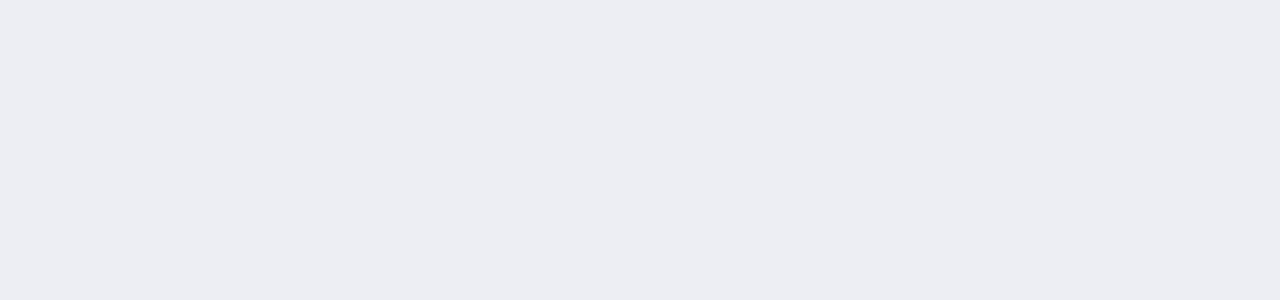
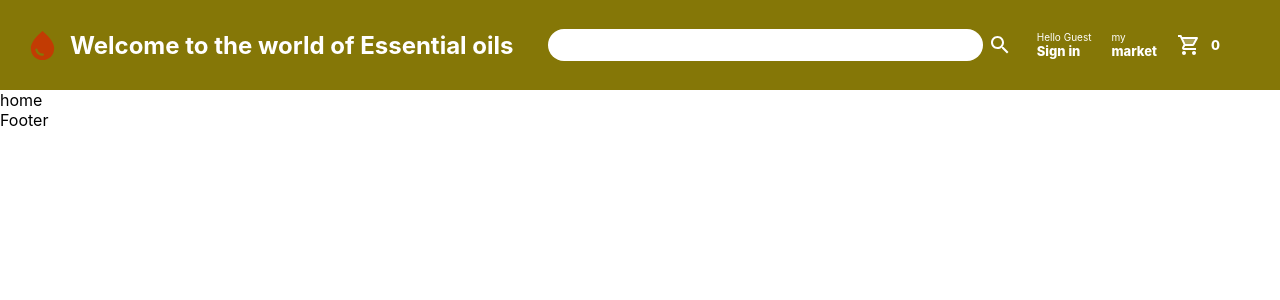
Before and after one commit to Jesha2/shop_market, a React (Create React App) app: page / in a window 1280 px wide. Shown: the top 300 px of the page. Built offline with nearby package versions, Linux system fonts and the light colour scheme.

Commit message:
Added the page Routers

```diff
--- a/package.json
+++ b/package.json
@@ -4,6 +4,10 @@
   "main": "server/server.js",
   "private": true,
   "dependencies": {
+    "@emotion/react": "^11.11.1",
+    "@emotion/styled": "^11.11.0",
+    "@mui/icons-material": "^5.14.9",
+    "@mui/material": "^5.14.10",
     "@testing-library/jest-dom": "^5.17.0",
     "@testing-library/react": "^13.4.0",
     "@testing-library/user-event": "^13.5.0",
--- a/public/index.html
+++ b/public/index.html
@@ -2,7 +2,7 @@
 <html lang="en">
   <head>
     <meta charset="utf-8" />
-    <meta name="viewport" content="width=device-width, initial-scale=1" />
+    <meta name="viewport" content="width=device-width, initial-scale=1.0" />
     <meta name="theme-color" content="#000000" />
     <meta
       name="description"
--- a/src/App.css
+++ b/src/App.css
@@ -1,4 +1,32 @@
-.App {
+* {
+  margin: 0;
+  padding: 0;
+}
+.link-no-underline {
+  text-decoration: none;
+}
+/* a {
+  text-decoration: none;
+} */
+
+
+
+
+
+
+
+
+
+
+
+
+
+
+
+
+
+
+/* .App {
   text-align: center;
 }
 
@@ -35,4 +63,4 @@
   to {
     transform: rotate(360deg);
   }
-}
+} */
--- a/src/App.js
+++ b/src/App.js
@@ -1,30 +1,52 @@
-import './App.css';
-import BrowserRouter from "react-router-dom";
-import Header from './components/Header';
-import Login from './components/Login';
-import Home from './components/Home';
-import Product from './components/Product';
-import Footer from './components/Footer';
-
-
-
-
-//import shoppingCartImage from './images/trolley.png';
+import "./App.css";
+import Header from "./components/Header";
+import Login from "./components/Login";
+import Home from "./components/Home";
+import Checkout from "./components/Checkout";
+// import Product from "./components/Product";
+ import Footer from "./components/Footer";
+import { BrowserRouter as Router, Route, Routes } from "react-router-dom";
 
 function App() {
 	return (
 		<div className="App">
-      <header className="App-header">
+			<Router>
+				<main>
+				<Routes>
+					<Route
+						path="/login"
+						element={
+							<>
 								<Header />
 								<Login />
+							</>
+						}
+					>
+					</Route>
+					<Route
+						path="/checkout"
+						element={
+							<>
+								<Header />
+								<Checkout />
+							</>
+						}
+					/>
 
+				<Route
+						path="/"
+						element={
+							<>
+								<Header />
 								<Home />
-        <Product />
+							</>
+						}
+					/>
+				</Routes>
+				</main>
 				<Footer />
+			</Router>
 
-
-
-      </header>
 		</div>
 	);
 }
--- /dev/null
+++ b/src/Components/Checkout.js
@@ -0,0 +1,11 @@
+import React from 'react'
+
+const Checkout = () => {
+  return (
+    <div>
+      <h2>CHECKOUT</h2>checkout
+    </div>
+  )
+}
+
+export default Checkout
--- a/src/Components/Footer.js
+++ b/src/Components/Footer.js
@@ -3,7 +3,7 @@ import React from 'react'
 const Footer = () => {
   return (
     <div>
-
+      Footer
     </div>
   )
 }
--- /dev/null
+++ b/src/Components/Header.css
@@ -0,0 +1,83 @@
+.header {
+background-color: #857707;
+    height: 90px;
+    width:100%;
+    display: flex;
+    align-items: center;
+    position: sticky;
+    top: 0;
+    margin-right: 0;
+    /* z-index: 100; */
+}
+
+.header_logo {
+    display: flex;
+    align-items: center;
+    /* color: #1330b4; */
+    margin: 0 25px;
+}
+
+.header_logoImage {
+    margin-right: 10px;
+}
+
+.header_logoTitle {
+    color: white;
+}
+
+.header_search {
+    display: flex;
+    flex: 1;
+    align-items: center;
+    margin: 0 10px;
+}
+
+.header_searchInput {
+    height: 12px;
+    padding: 10px;
+    border: none;
+    border-radius: 50px;
+    width: 100%;
+}
+
+.header_searchIcon {
+    padding: 5px;
+    height: 22px ;
+    color: white;
+    /* background-color: #bdbab6; */
+}
+
+.header_nav {
+    display: flex;
+    justify-content: space-evenly;
+}
+
+.nav_item {
+    display: flex;
+    flex-direction: column;
+    margin-left: 10px;
+    margin-right: 10px;
+    color: white;
+}
+
+.nav_itemLine1 {
+    font-size: 10px;
+}
+
+.nav_itemLine2 {
+    font-size: 13px;
+    font-weight: 800;
+}
+
+.nav_itemCart {
+    display: flex;
+    align-items: center;
+    color: white;
+    margin-right: 50px;
+    margin-left: 10px;
+}
+
+.nav_cartCount {
+    margin-left: 10px;
+    margin-right: 10px;
+}
--- a/src/Components/Header.js
+++ b/src/Components/Header.js
@@ -1,11 +1,54 @@
-import React from 'react'
+import React from "react";
+import "./Header.css"
+// import ShoppingCartSharpIcon from "@mui/icons-material/ShoppingCartSharp";
+import ShoppingCartTwoToneIcon from "@mui/icons-material/ShoppingCartTwoTone";
+import WaterDropIcon from "@mui/icons-material/WaterDrop";
+import { amber } from "@mui/material/colors";
+import SearchIcon from "@mui/icons-material/Search";
+
+//import { BiSearchAlt2 } from 'react-icons/bi';
+
+//import shoppingCartImage from './images/trolley.png';
+//import { red } from '@mui/material/colors';
+
+//const primary = `rgba(${red[500]}, 0.5)`;
+const transparentColor = 'rgba(255, 0, 0, 0.5)';
 
 const Header = () => {
-  return (
-    <div>
+	return (
+		<div className="header">
+			{/* //header divided into 3 parts: logo, search bar,cart-each of these div
+			will have another 2 */}
+			<div className="header_logo">
+				{/* <WaterDropIcon fontSize="large" sx={{ color: amber[900] }}
+        className="header_logoImage"/> */}
+        <WaterDropIcon fontSize="large"  sx={{ color: transparentColor }}
+        className="header_logoImage"/>
+				<h2 className="header_logoTitle">
+        Welcome to the world of Essential oils</h2>
+			</div>
+			<div className="header_search">
+				<input type="text" className="header_searchInput" />
+				<SearchIcon className="header_searchIcon"></SearchIcon>
+				{/* <BiSearchAlt2 size="2em" color="#DA7635" /> */}
+			</div>
 
-    </div>
-  )
-}
+			<div className="header_nav">
+      <div className="nav_item">
+					<span className="nav_itemLine1">Hello Guest</span>
+					<span className="nav_itemLine2">Sign in</span>
+				</div>
+				<div className="nav_item">
+					<span className="nav_itemLine1">my</span>
+					<span className="nav_itemLine2">market</span>
+				</div>
+				<div className="nav_itemCart">
+					<ShoppingCartTwoToneIcon />
+					<span className="nav_itemLine2 nav_cartCount">0</span>
+				</div>
+			</div>
+		</div>
+	);
+};
 
-export default Header
+export default Header;
--- a/src/Components/Home.js
+++ b/src/Components/Home.js
@@ -4,6 +4,7 @@ const Home = () => {
   return (
     <div>
 
+      home
     </div>
   )
 }
--- a/src/Components/Login.js
+++ b/src/Components/Login.js
@@ -3,7 +3,7 @@ import React from 'react'
 const Login = () => {
   return (
     <div>
-
+      login
     </div>
   )
 }
--- a/src/Components/Product.js
+++ b/src/Components/Product.js
@@ -3,7 +3,7 @@ import React from 'react'
 const Product = () => {
   return (
     <div>
-
+      product
     </div>
   )
 }
```
Also changed, not shown: 1 other file (tests, documents, lock files or other folders). Lines whose indentation alone changed are shown as unchanged.
